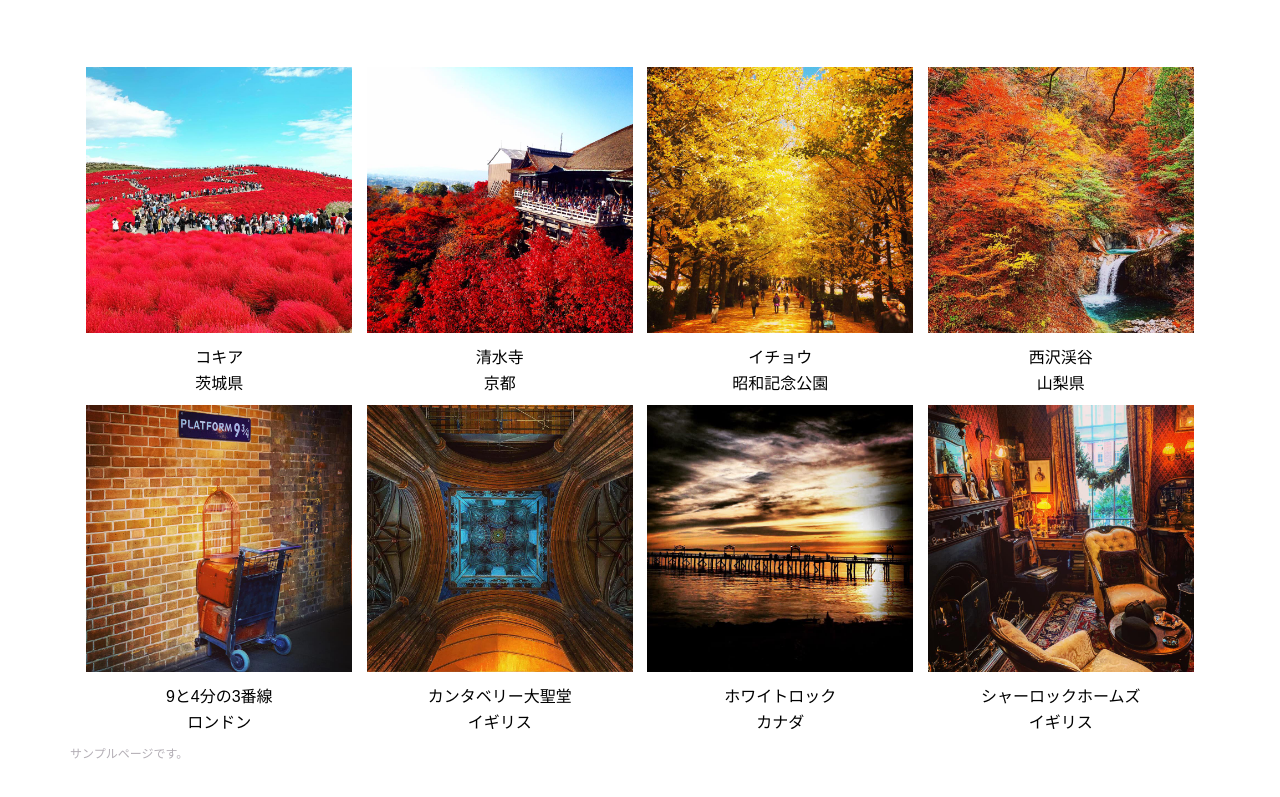
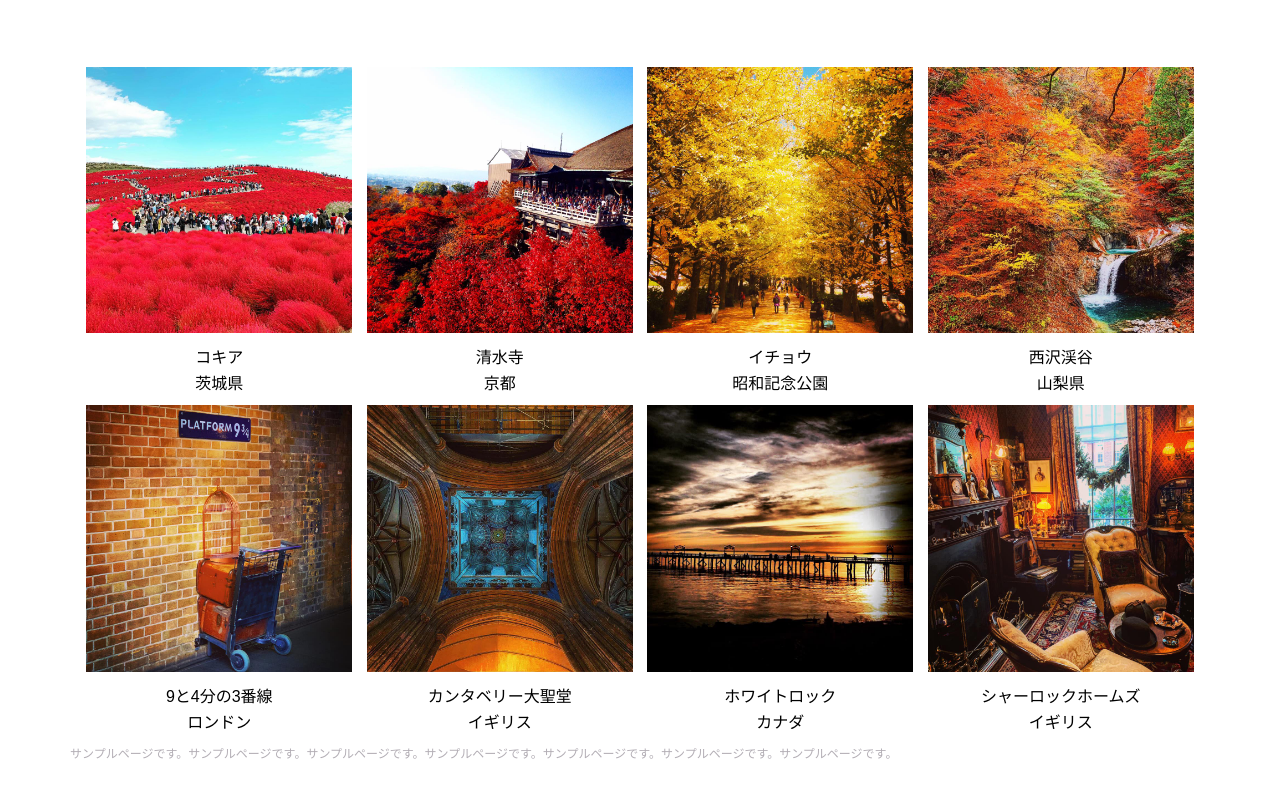
Before and after one commit to ryota-blog/ryota-blog.github.io, a plain HTML site: page index.html in a window 1280 px wide. Shown: the part 826-1623 px from the top of the page. Drawn offline with Linux system fonts and the light colour scheme.

Commit message:
Update index.html

```diff
--- a/index.html
+++ b/index.html
@@ -129,7 +129,7 @@
     </div>
     <footer>
       <div class="container">
-        <p>サンプルページです。</p>
+        <p>サンプルページです。サンプルページです。サンプルページです。サンプルページです。サンプルページです。サンプルページです。サンプルページです。</p>
       </div>
     </footer>
   </body>
```
